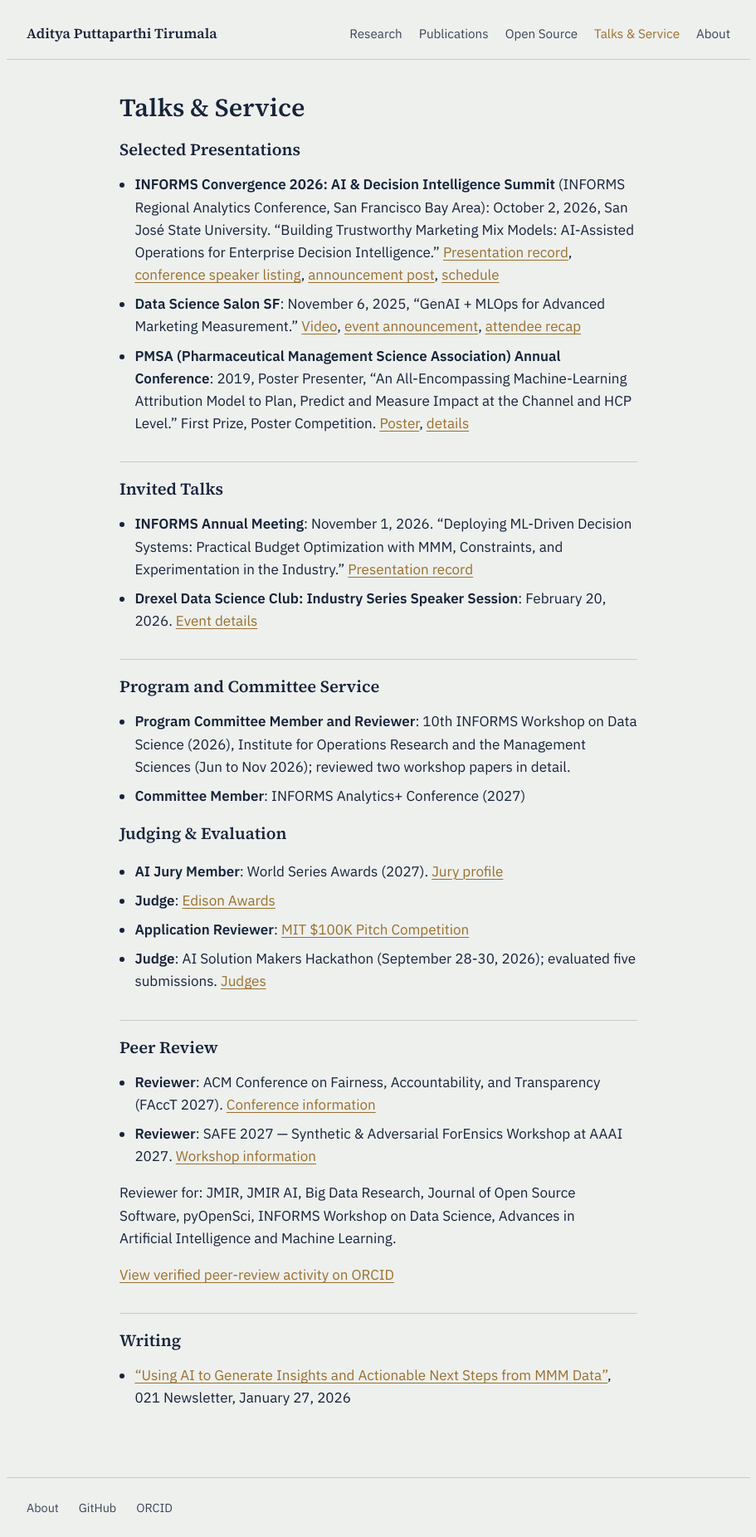
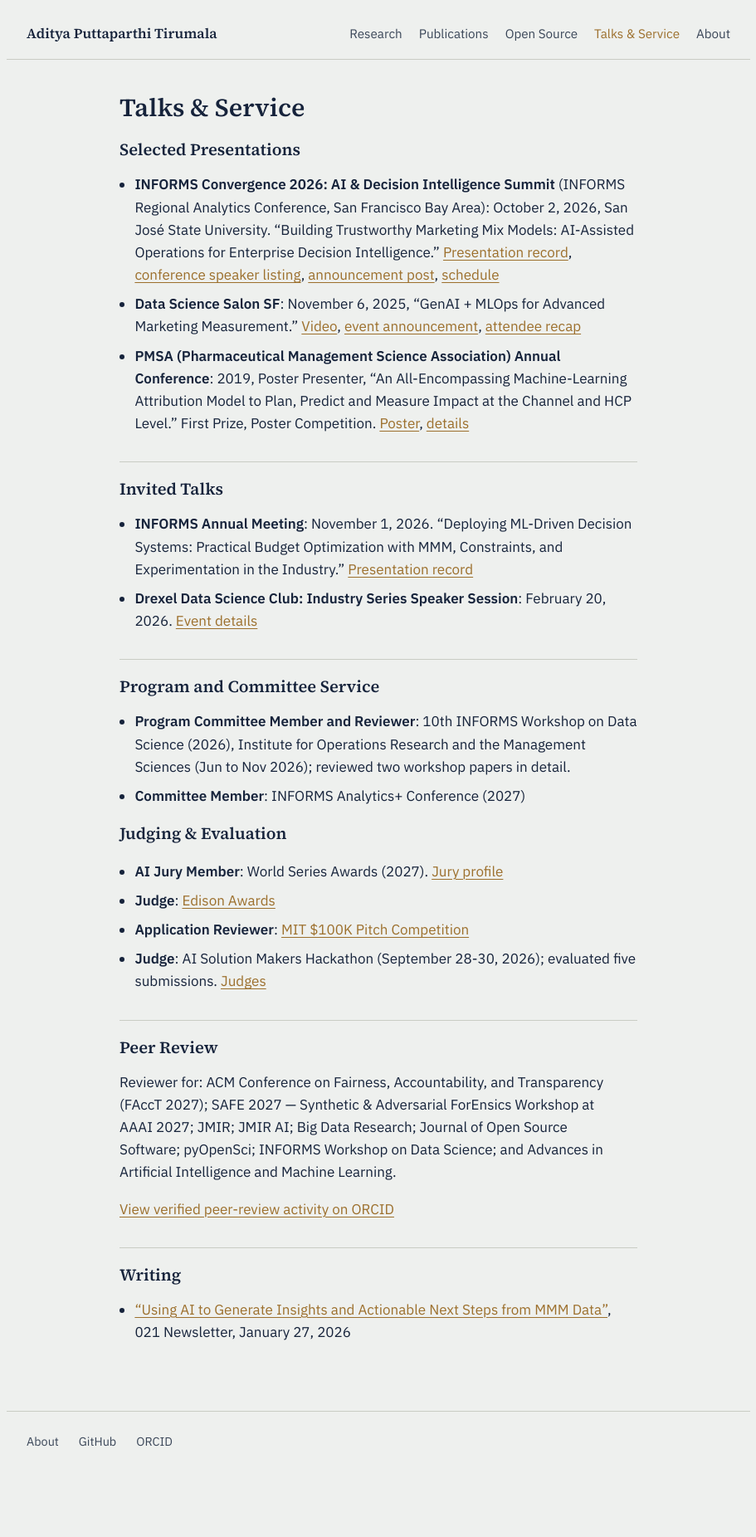
Before and after one commit to adityapt/personal-repo, a Jekyll site: the page built from talks-service.md, in a window 1280 px wide. Shown: the whole page at 83% size, without its empty margins (184-1095 px from the left). Built offline with Jekyll 4.4.1, drawn with Linux system fonts in a browser that asks for light colours; after the commit the page ends 1772 px from its top, so only the background shows below that.

Commit message:
Consolidate peer review listings
Co-authored-by: Codex <noreply@openai.com>

```diff
--- a/talks-service.md
+++ b/talks-service.md
@@ -31,10 +31,7 @@ permalink: /talks-service/
 
 ## Peer Review
 
-- **Reviewer**: ACM Conference on Fairness, Accountability, and Transparency (FAccT 2027). [Conference information](https://facctconference.org/2027/cfp.html)
-- **Reviewer**: SAFE 2027 — Synthetic & Adversarial ForEnsics Workshop at AAAI 2027. [Workshop information](https://www.safeworkshop.org/aaai-2027/)
-
-Reviewer for: JMIR, JMIR AI, Big Data Research, Journal of Open Source Software, pyOpenSci, INFORMS Workshop on Data Science, Advances in Artificial Intelligence and Machine Learning.
+Reviewer for: ACM Conference on Fairness, Accountability, and Transparency (FAccT 2027); SAFE 2027 — Synthetic & Adversarial ForEnsics Workshop at AAAI 2027; JMIR; JMIR AI; Big Data Research; Journal of Open Source Software; pyOpenSci; INFORMS Workshop on Data Science; and Advances in Artificial Intelligence and Machine Learning.
 
 [View verified peer-review activity on ORCID](https://orcid.org/0009-0008-9495-3932)
 
```
